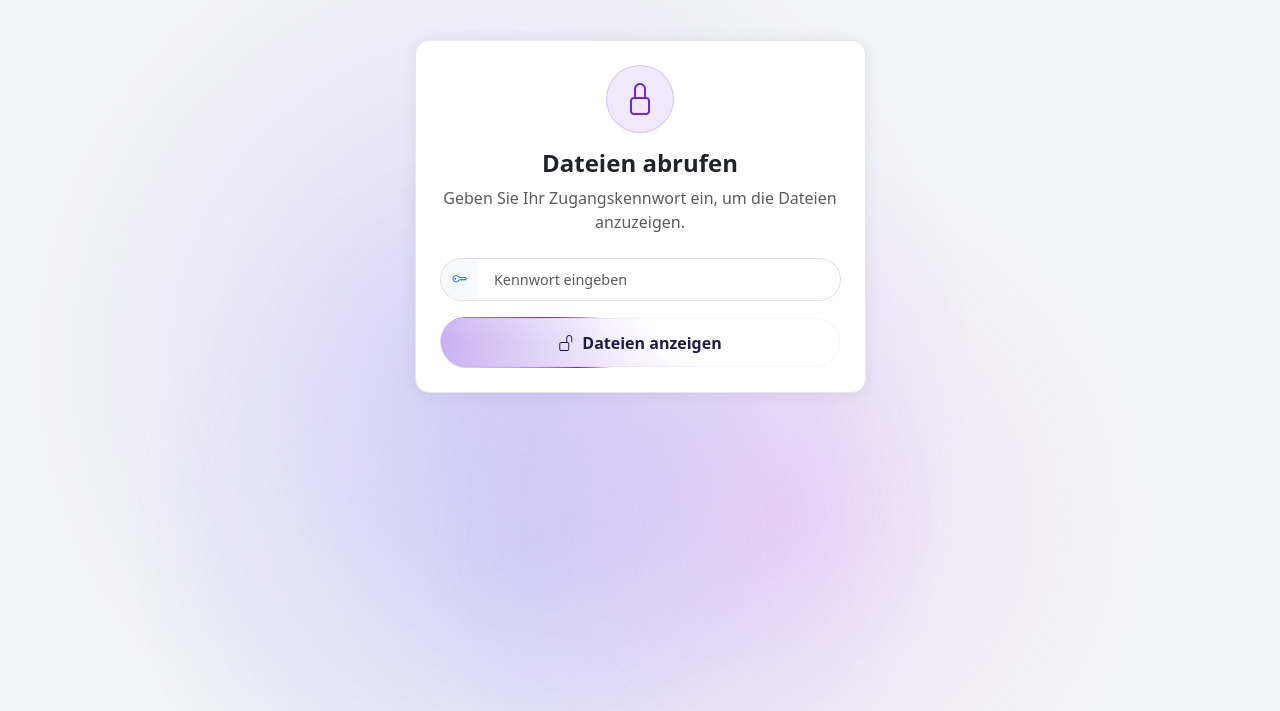
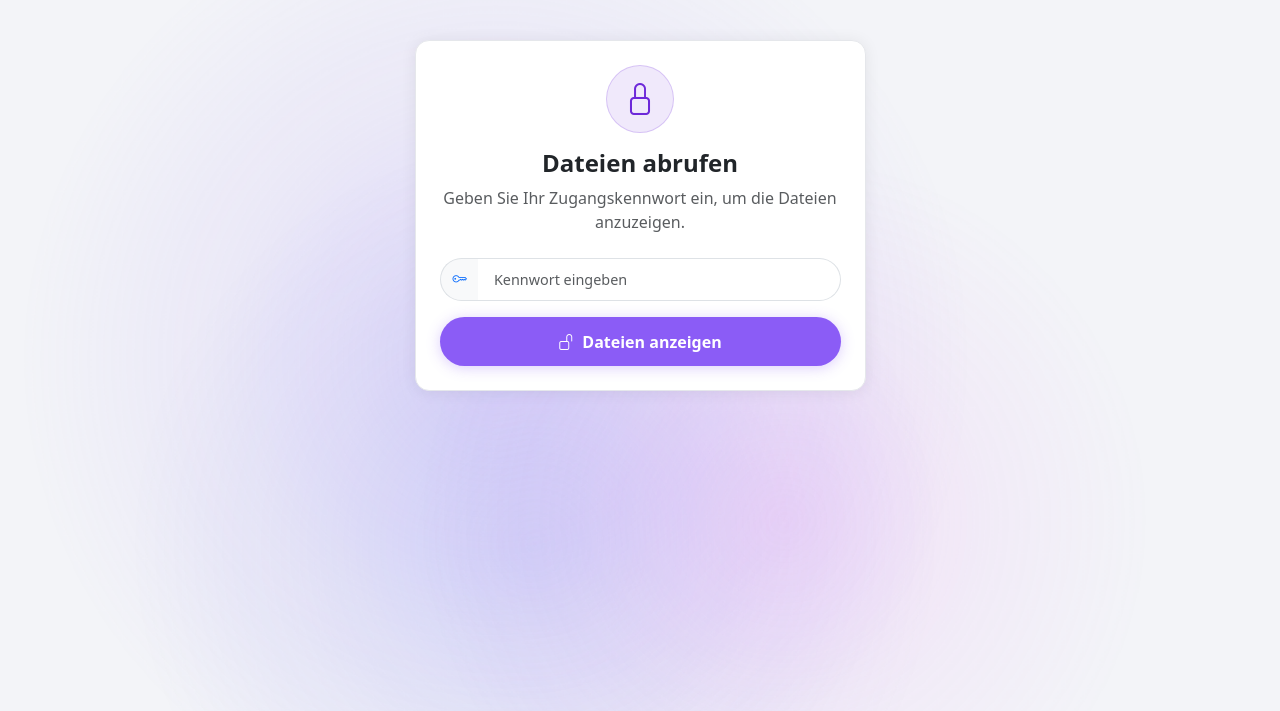
Before and after one commit to berto-1974/Downloadcenter, a website: page public/index.html in a window 1280 px wide. Both pictures are taken after a click on the button "Light Mode aktivieren". Shown: the part 89-800 px from the top of the page. Drawn offline with nearby package versions, Linux system fonts and the light colour scheme.

Commit message:
Design: Shiny Button im Light Mode — kein Animationsrand, solid violett
Co-Authored-By: Claude Sonnet 4.6 <noreply@anthropic.com>

```diff
--- a/public/css/styles.css
+++ b/public/css/styles.css
@@ -641,13 +641,23 @@ body {
   color: #6d28d9 !important;
 }
 
-/* Shiny Button — Light Mode (weiß mit dunklem Effektrand) */
+/* Shiny Button — Light Mode: schlicht violett, kein Animationsrand */
 [data-bs-theme="light"] .shiny-btn {
-  --shiny-bg:        #ffffff;
-  --shiny-bg-subtle: #f5f3ff;
-  --shiny-fg:        #1e1b4b;
-  --shiny-hl:        #6d28d9;
-  --shiny-hl-subtle: #7C3AED;
+  background: var(--dc-accent) !important;
+  border: none !important;
+  color: #fff !important;
+  box-shadow: 0 2px 14px rgba(139,92,246,0.30) !important;
+  animation: none !important;
+}
+
+[data-bs-theme="light"] .shiny-btn::before,
+[data-bs-theme="light"] .shiny-btn::after {
+  display: none;
+}
+
+[data-bs-theme="light"] .shiny-btn:hover {
+  background: var(--dc-accent-dark) !important;
+  box-shadow: 0 4px 22px rgba(139,92,246,0.42) !important;
 }
 
 /* Datei-Meta (Dateigröße) im Light Mode sichtbar */
```
